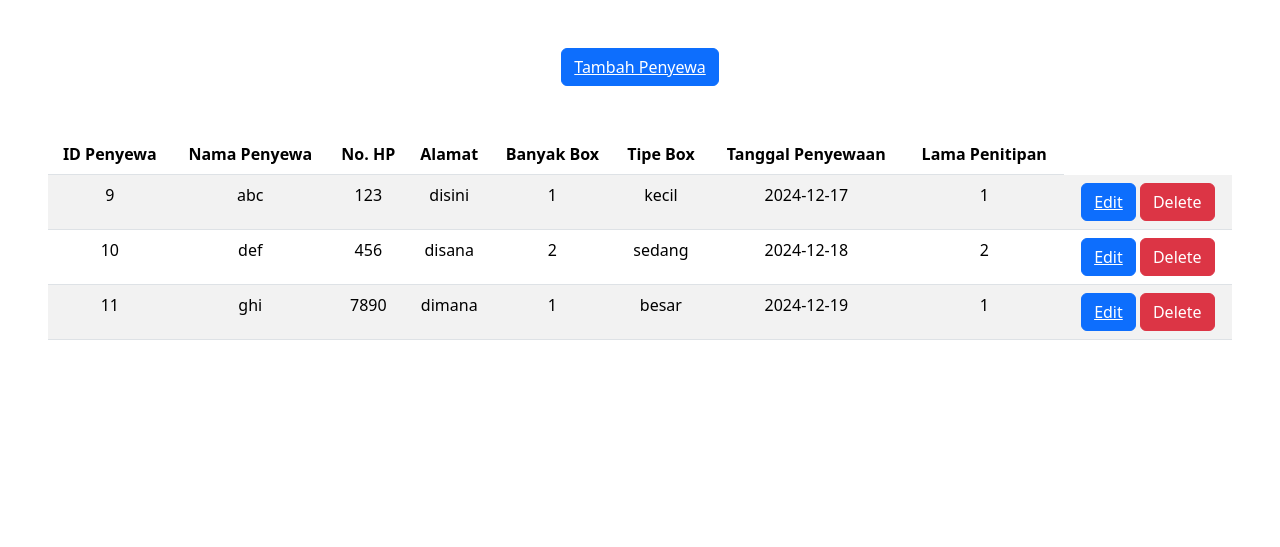
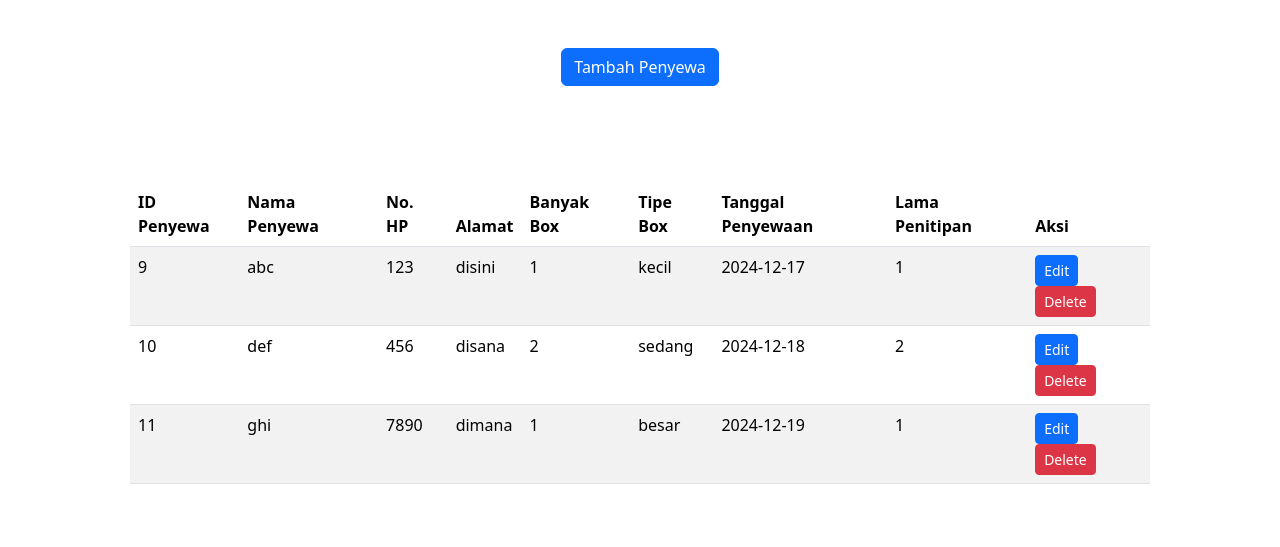
Before and after one commit to Azusanaganohara/-PWEB-09G---Worksheet-Proyek-Besar, a Flask app: page /datapenyewa in a window 1280 px wide. Shown: the top 547 px of the page. Run offline with Flask 3, Linux system fonts and the light colour scheme; data comes from the database, SQL or seed files in the repository; parts of the project's set-up code (start-up, migrations or seed data) failed here and were passed over.

Commit message:
Update datapenyewa.html

```diff
--- a/templates/datapenyewa.html
+++ b/templates/datapenyewa.html
@@ -9,13 +9,15 @@
 </head>
 <body>
     <script src="{{ url_for('static', filename='js/index.js') }}"></script>
+
     <div class="my-5 text-center">
         <button type="button" class="btn btn-primary">
-            <a href="{{ url_for('main.add_penyewa') }}" class="text-white">Tambah Penyewa</a>
+            <a href="{{ url_for('main.add_penyewa') }}" class="text-white" style="text-decoration: none;">Tambah Penyewa</a>
         </button>
+    </div>
 
-        <br/>
-        <div class="w-70 d-flex p-5">
+    <div class="container">
+        <div class="w-100 p-5">
             <table class="table table-striped">
                 <thead>
                     <tr>
@@ -27,9 +29,11 @@
                         <th scope="col">Tipe Box</th>
                         <th scope="col">Tanggal Penyewaan</th>
                         <th scope="col">Lama Penitipan</th>
+                        <th scope="col">Aksi</th>
                     </tr>
                 </thead>
                 <tbody>
+                    {% if data %}
                         {% for penyewa in data %}
                             <tr>
                                 <td>{{ penyewa.id }}</td>
@@ -41,18 +45,23 @@
                                 <td>{{ penyewa.tanggal_penyewaan }}</td>
                                 <td>{{ penyewa.lama_penitipan }}</td>
                                 <td>
-                            <button type="button" class="btn btn-primary">
-                                <a href="{{ url_for('main.edit_penyewa', id=penyewa.id) }}" class="text-white">Edit</a>
-                            </button>
-                            <button type="button" class="btn btn-danger" onclick="deletePenyewa({{ penyewa.id }})">Delete</button>
+                                    <a href="{{ url_for('main.edit_penyewa', id=penyewa.id) }}" class="btn btn-primary btn-sm">Edit</a>
+                                    <form action="{{ url_for('main.delete_penyewa', id=penyewa.id) }}" method="post" style="display:inline;">
+                                        <button type="submit" class="btn btn-danger btn-sm">Delete</button>
+                                    </form>
                                 </td>
-
                             </tr>
                         {% endfor %}
+                    {% else %}
+                        <tr>
+                            <td colspan="9" class="text-center">No data available</td>
+                        </tr>
+                    {% endif %}
                 </tbody>
+            </table>
         </div>
     </div>
+
     <script src="https://cdn.jsdelivr.net/npm/bootstrap@5.3.3/dist/js/bootstrap.bundle.min.js" integrity="sha384-YvpcrYf0tY3lHB60NNkmXc5s9fDVZLESaAA55NDzOxhy9GkcIdslK1eN7N6jIeHz" crossorigin="anonymous"></script>
 </body>
-
 </html>
```
Lines whose indentation alone changed are shown as unchanged.
